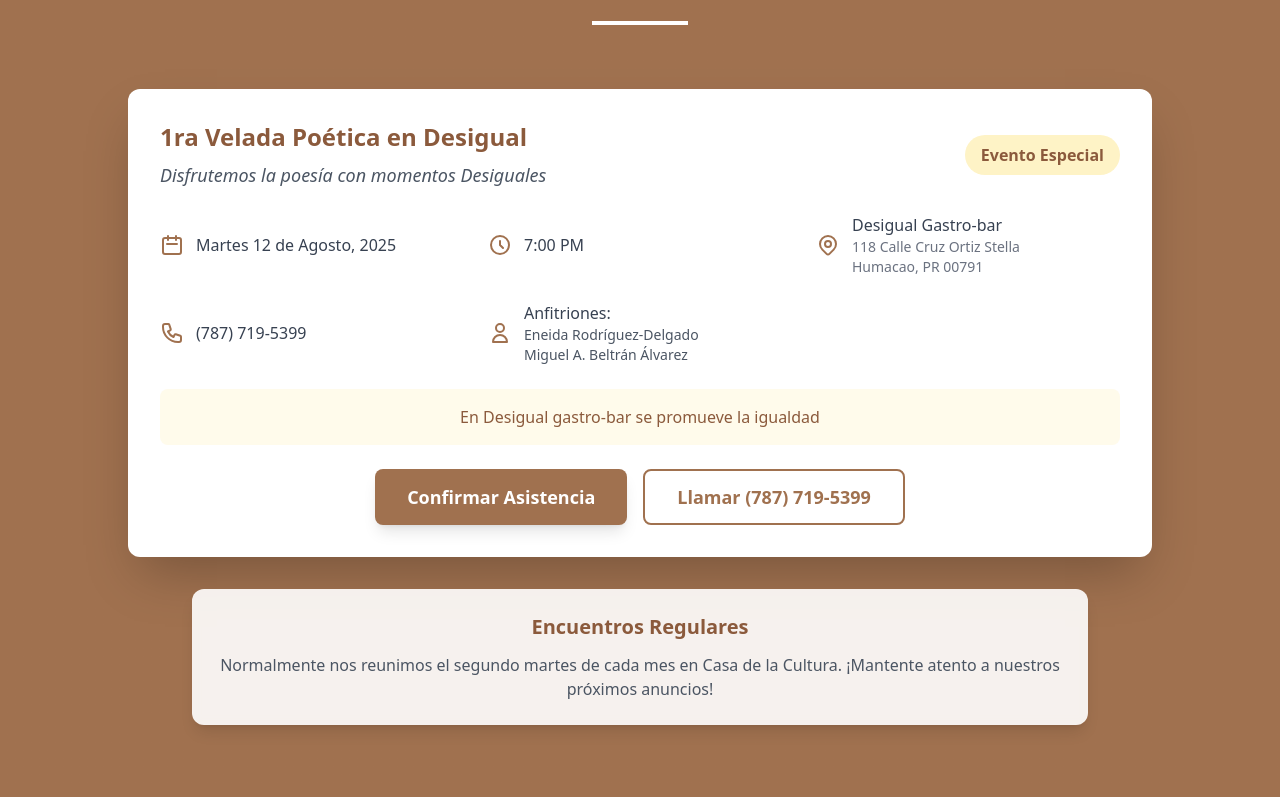
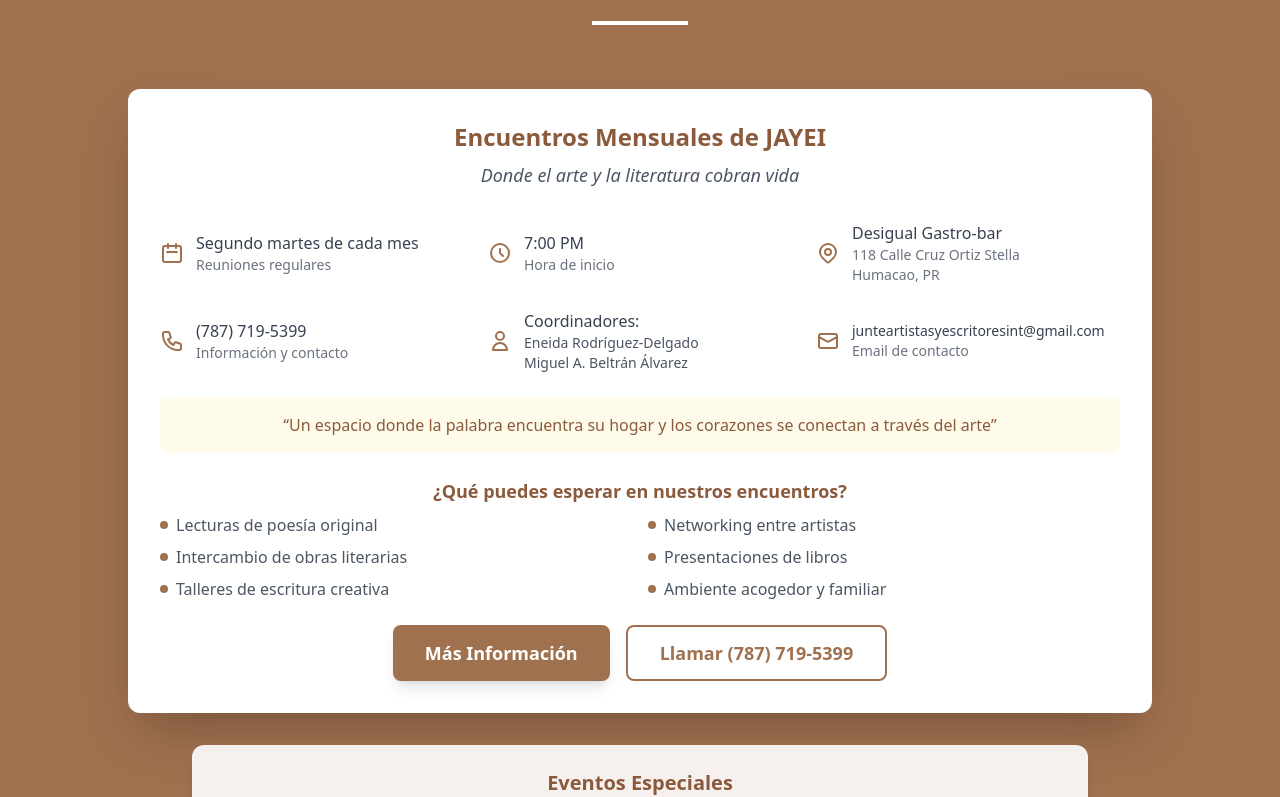
Before and after one commit to temiban013/jayei, a Next.js app: page / in a window 1280 px wide. Shown: the part 1314-2111 px from the top of the page. Built offline with nearby package versions, Linux system fonts and the light colour scheme.

Commit message:
feat: actualización de información de veladas

```diff
--- a/app/page.tsx
+++ b/app/page.tsx
@@ -304,25 +304,20 @@
         <div className="max-w-7xl mx-auto px-4 sm:px-6 lg:px-8">
           <div className="text-center mb-16">
             <h2 className="text-3xl md:text-4xl font-bold text-white mb-4">
-              Próximos Encuentros
+              Nuestros Encuentros
             </h2>
             <div className="w-24 h-1 bg-white mx-auto"></div>
           </div>
 
-          {/* Featured Event - Velada Poética en Desigual */}
+          {/* Regular Monthly Events */}
           <div className="bg-white rounded-xl p-8 shadow-2xl max-w-5xl mx-auto mb-8">
-            <div className="flex items-center justify-between flex-wrap gap-4 mb-6">
-              <div>
-                <h3 className="text-2xl font-bold text-cream-700 mb-2">
-                  1ra Velada Poética en Desigual
-                </h3>
-                <p className="text-lg text-gray-600 italic">
-                  Disfrutemos la poesía con momentos Desiguales
-                </p>
-              </div>
-              <span className="bg-amber-100 text-cream-700 px-4 py-2 rounded-full font-semibold">
-                Evento Especial
-              </span>
+            <div className="text-center mb-8">
+              <h3 className="text-2xl font-bold text-cream-700 mb-2">
+                Encuentros Mensuales de JAYEI
+              </h3>
+              <p className="text-lg text-gray-600 italic">
+                Donde el arte y la literatura cobran vida
+              </p>
             </div>
 
             <div className="grid md:grid-cols-2 lg:grid-cols-3 gap-6 mb-6">
@@ -342,8 +337,9 @@
                 </svg>
                 <div>
                   <p className="text-gray-700 font-medium">
-                    Martes 12 de Agosto, 2025
+                    Segundo martes de cada mes
                   </p>
+                  <p className="text-gray-500 text-sm">Reuniones regulares</p>
                 </div>
               </div>
 
@@ -363,6 +359,7 @@
                 </svg>
                 <div>
                   <p className="text-gray-700 font-medium">7:00 PM</p>
+                  <p className="text-gray-500 text-sm">Hora de inicio</p>
                 </div>
               </div>
 
@@ -393,7 +390,7 @@
                   <p className="text-gray-500 text-sm">
                     118 Calle Cruz Ortiz Stella
                   </p>
-                  <p className="text-gray-500 text-sm">Humacao, PR 00791</p>
+                  <p className="text-gray-500 text-sm">Humacao, PR</p>
                 </div>
               </div>
 
@@ -413,6 +410,9 @@
                 </svg>
                 <div>
                   <p className="text-gray-700 font-medium">(787) 719-5399</p>
+                  <p className="text-gray-500 text-sm">
+                    Información y contacto
+                  </p>
                 </div>
               </div>
 
@@ -431,7 +431,7 @@
                   />
                 </svg>
                 <div>
-                  <p className="text-gray-700 font-medium">Anfitriones:</p>
+                  <p className="text-gray-700 font-medium">Coordinadores:</p>
                   <p className="text-gray-600 text-sm">
                     Eneida Rodríguez-Delgado
                   </p>
@@ -440,17 +440,93 @@
                   </p>
                 </div>
               </div>
+
+              <div className="flex items-center space-x-3">
+                <svg
+                  className="w-6 h-6 text-cream-500 flex-shrink-0"
+                  fill="none"
+                  stroke="currentColor"
+                  viewBox="0 0 24 24"
+                >
+                  <path
+                    strokeLinecap="round"
+                    strokeLinejoin="round"
+                    strokeWidth={2}
+                    d="M3 8l7.89 4.26a2 2 0 002.22 0L21 8M5 19h14a2 2 0 002-2V7a2 2 0 00-2-2H5a2 2 0 00-2 2v10a2 2 0 002 2z"
+                  />
+                </svg>
+                <div>
+                  <p className="text-gray-700 font-medium text-sm">
+                    junteartistasyescritoresint@gmail.com
+                  </p>
+                  <p className="text-gray-500 text-sm">Email de contacto</p>
+                </div>
+              </div>
             </div>
 
             <div className="bg-amber-50 rounded-lg p-4 mb-6">
               <p className="text-cream-700 font-medium text-center">
-                En Desigual gastro-bar se promueve la igualdad
+                &ldquo;Un espacio donde la palabra encuentra su hogar y los
+                corazones se conectan a través del arte&rdquo;
               </p>
             </div>
 
+            <div className="space-y-4 mb-6">
+              <div className="text-center">
+                <h4 className="text-lg font-semibold text-cream-700 mb-2">
+                  ¿Qué puedes esperar en nuestros encuentros?
+                </h4>
+                <div className="grid md:grid-cols-2 gap-4 text-left">
+                  <div className="space-y-2">
+                    <div className="flex items-center space-x-2">
+                      <span className="w-2 h-2 bg-cream-500 rounded-full"></span>
+                      <span className="text-gray-600">
+                        Lecturas de poesía original
+                      </span>
+                    </div>
+                    <div className="flex items-center space-x-2">
+                      <span className="w-2 h-2 bg-cream-500 rounded-full"></span>
+                      <span className="text-gray-600">
+                        Intercambio de obras literarias
+                      </span>
+                    </div>
+                    <div className="flex items-center space-x-2">
+                      <span className="w-2 h-2 bg-cream-500 rounded-full"></span>
+                      <span className="text-gray-600">
+                        Talleres de escritura creativa
+                      </span>
+                    </div>
+                  </div>
+                  <div className="space-y-2">
+                    <div className="flex items-center space-x-2">
+                      <span className="w-2 h-2 bg-cream-500 rounded-full"></span>
+                      <span className="text-gray-600">
+                        Networking entre artistas
+                      </span>
+                    </div>
+                    <div className="flex items-center space-x-2">
+                      <span className="w-2 h-2 bg-cream-500 rounded-full"></span>
+                      <span className="text-gray-600">
+                        Presentaciones de libros
+                      </span>
+                    </div>
+                    <div className="flex items-center space-x-2">
+                      <span className="w-2 h-2 bg-cream-500 rounded-full"></span>
+                      <span className="text-gray-600">
+                        Ambiente acogedor y familiar
+                      </span>
+                    </div>
+                  </div>
+                </div>
+              </div>
+            </div>
+
             <div className="flex flex-col sm:flex-row gap-4 justify-center">
-              <button className="bg-cream-500 text-white px-8 py-3 rounded-lg text-lg font-semibold hover:bg-amber-900 transition-colors shadow-lg">
-                Confirmar Asistencia
+              <button
+                onClick={handleContactClick}
+                className="bg-cream-500 text-white px-8 py-3 rounded-lg text-lg font-semibold hover:bg-amber-900 transition-colors shadow-lg"
+              >
+                Más Información
               </button>
               <a
                 href="tel:7877195399"
@@ -461,15 +537,17 @@
             </div>
           </div>
 
-          {/* Regular Monthly Events */}
+          {/* Additional Info Card */}
           <div className="bg-white/90 backdrop-blur-sm rounded-xl p-6 shadow-lg max-w-4xl mx-auto">
             <div className="text-center">
               <h3 className="text-xl font-bold text-cream-700 mb-3">
-                Encuentros Regulares
+                Eventos Especiales
               </h3>
               <p className="text-gray-600">
-                Normalmente nos reunimos el segundo martes de cada mes en Casa
-                de la Cultura. ¡Mantente atento a nuestros próximos anuncios!
+                Además de nuestros encuentros regulares, organizamos veladas
+                poéticas especiales en diferentes venues. ¡Síguenos en nuestras
+                redes sociales para estar al día con próximos eventos y
+                colaboraciones especiales!
               </p>
             </div>
           </div>
```
